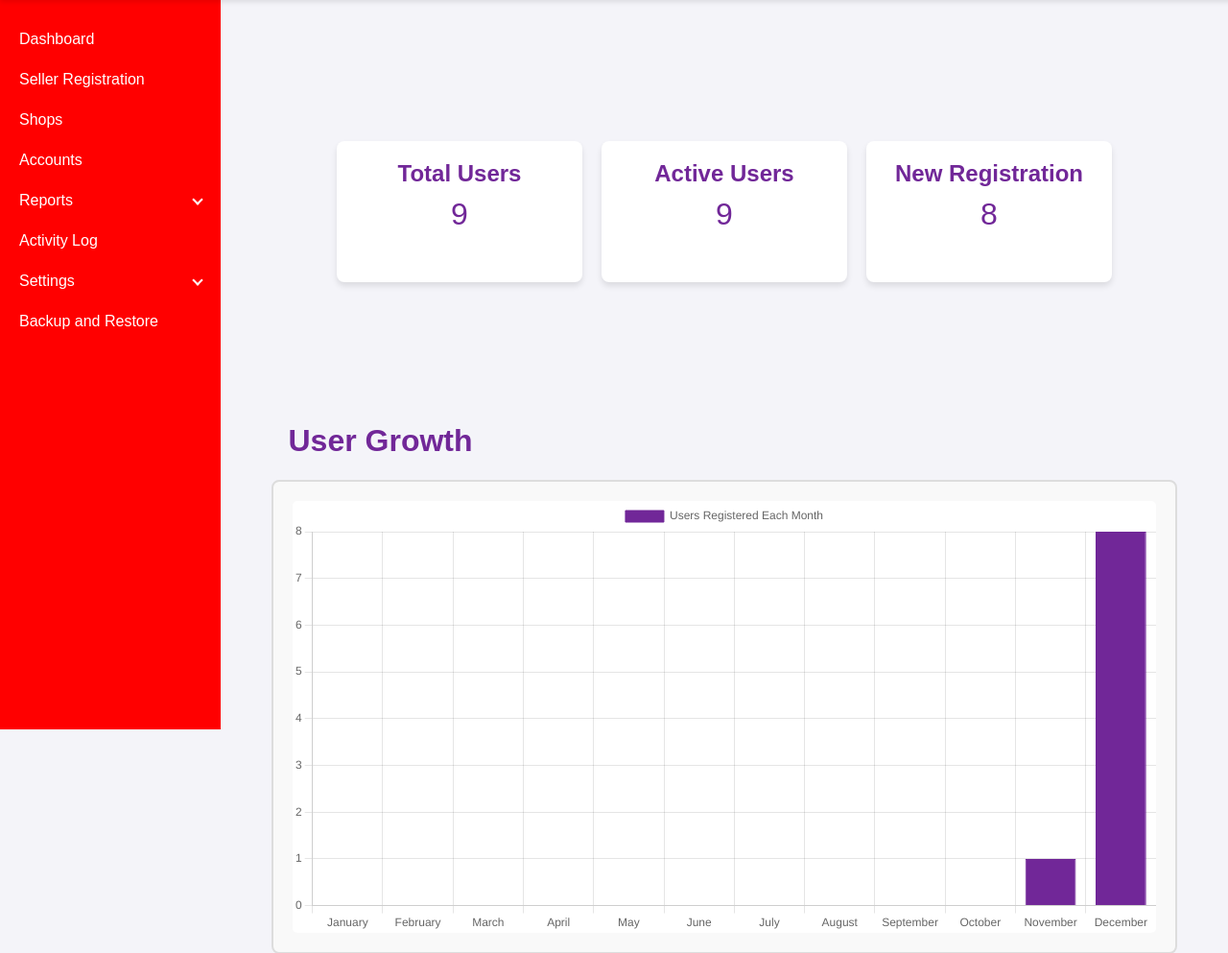
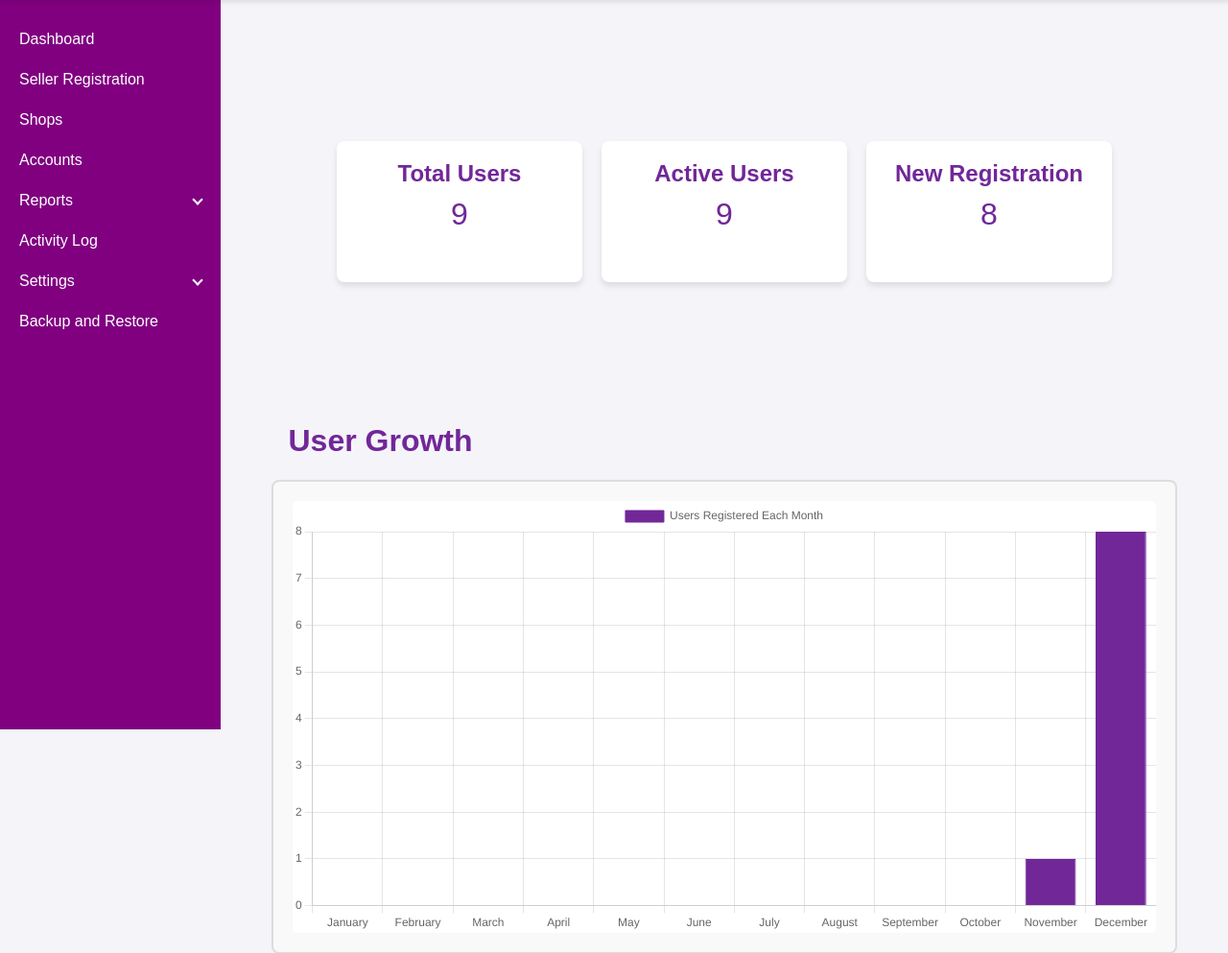
Before and after one commit to Oniicat/Taytaymarketplace, a PHP site: page /Admin-approval/main.php in a window 1280 px wide. Shown: the part 60-1053 px from the top of the page at 96% size. Run offline with PHP 8.4, Linux system fonts and the light colour scheme; data comes from the database, SQL or seed files in the repository; data that the repository does not hold is empty.

Commit message:
changed sidebar color

```diff
--- a/admin final na to/sidebarstyle.css
+++ b/admin final na to/sidebarstyle.css
@@ -33,7 +33,7 @@ body {
 .sidebar {
     width: 230px;
     height: calc(100vh - 60px);
-    background-color: red;
+    background-color: purple;
     position: fixed;
     top: 60px;
     left: 0;
@@ -42,7 +42,7 @@ body {
 }
 
 .sidebar a {
-    color: skyblue;
+    color: red;
 }
 /* Sidebar Menu */
 .nav-links {
```
